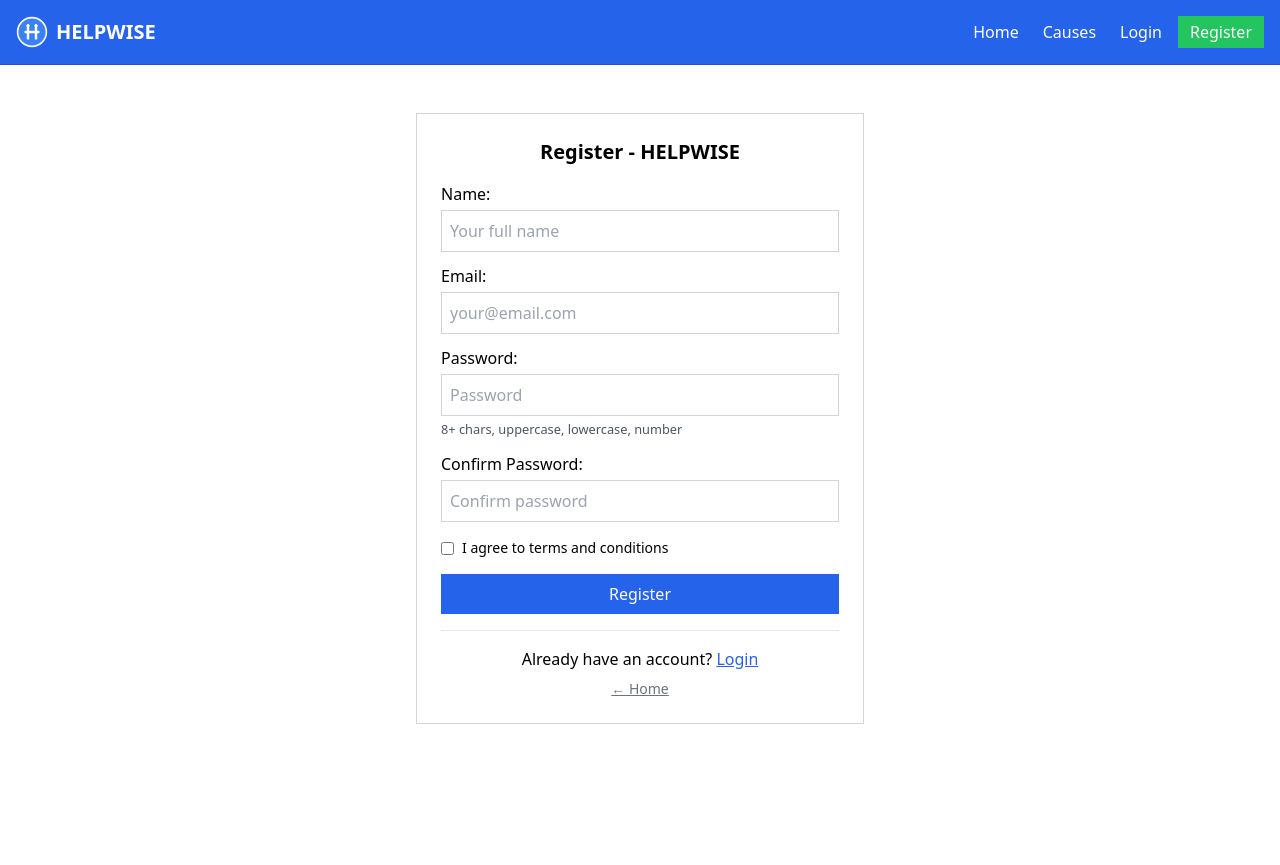
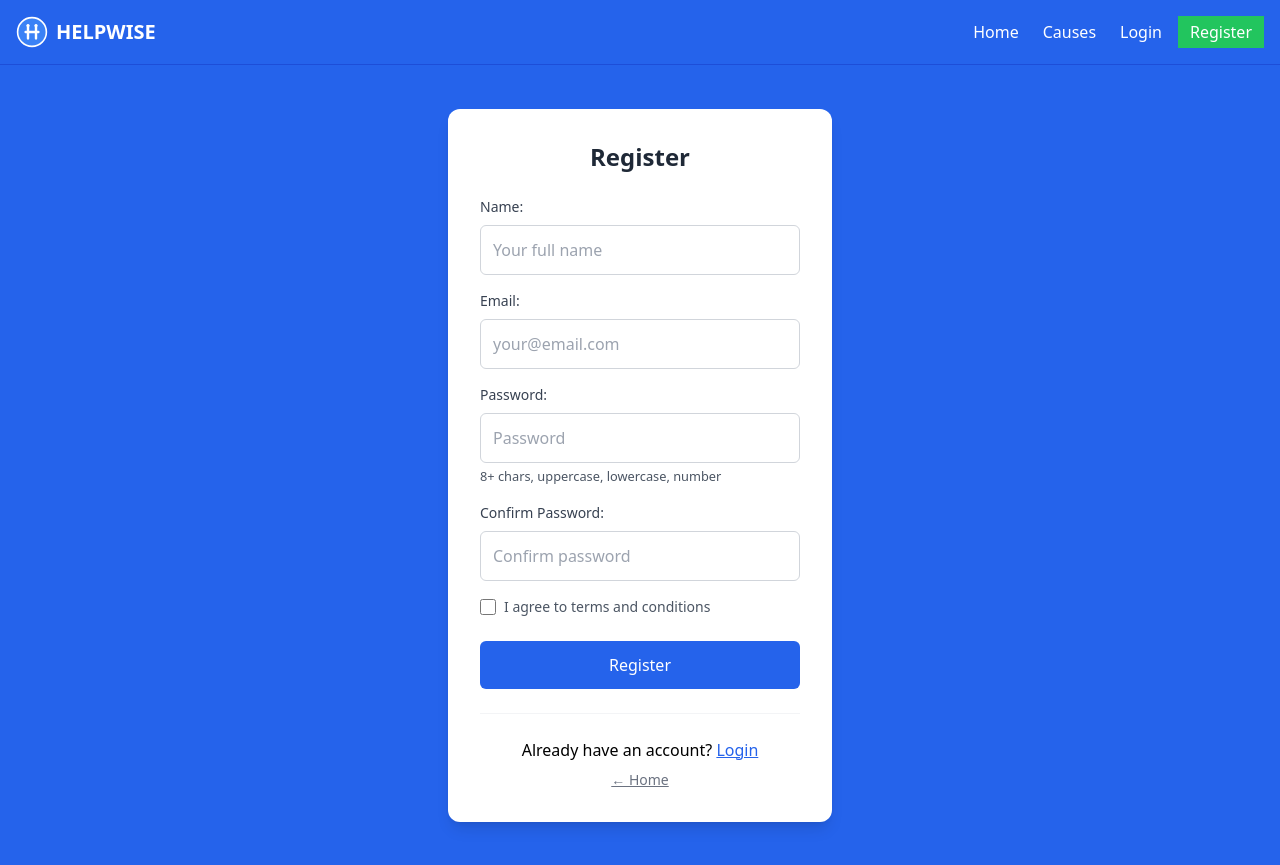
Before and after one commit to Eisman15/donation, a React (Create React App) app in the folder frontend/: page /register in a window 1280 px wide. Before the commit the page ends 800 px from the top, so only its background shows below. Built offline with nearby package versions, Linux system fonts and the light colour scheme.

Commit message:
ODT-57 Improve register page

```diff
--- a/frontend/src/pages/Register.jsx
+++ b/frontend/src/pages/Register.jsx
@@ -75,49 +75,49 @@ const Register = () => {
   };
 
   return (
-    <div className="container mx-auto p-4">
-      <div className="max-w-md mx-auto mt-8">
-        <div className="border border-gray-300 p-6 bg-white">
-          <h2 className="text-xl font-bold mb-4 text-center">Register - HELPWISE</h2>
+    <div className="min-h-screen bg-blue-600 flex items-center justify-center p-4">
+      <div className="max-w-sm w-full">
+        <div className="bg-white rounded-xl shadow-lg border-0 p-8">
+          <h2 className="text-2xl font-bold mb-6 text-center text-gray-800">Register</h2>
 
           <form onSubmit={handleSubmit}>
             {errors.general && (
-              <div className="bg-red-100 border border-red-400 text-red-700 p-3 mb-4">
+              <div className="bg-red-50 border border-red-200 text-red-700 p-3 mb-4 rounded-md">
                 {errors.general}
               </div>
             )}
 
-            <div className="mb-3">
-              <label className="block mb-1">Name:</label>
+            <div className="mb-4">
+              <label className="block mb-2 text-sm font-medium text-gray-700">Name:</label>
               <input
                 type="text"
                 value={formData.name}
                 onChange={(e) => setFormData({ ...formData, name: e.target.value })}
-                className="w-full p-2 border border-gray-300"
+                className="w-full p-3 border border-gray-300 rounded-md focus:ring-2 focus:ring-blue-500 focus:border-blue-500"
                 placeholder="Your full name"
               />
               {errors.name && <p className="text-red-600 text-sm mt-1">{errors.name}</p>}
             </div>
 
-            <div className="mb-3">
-              <label className="block mb-1">Email:</label>
+            <div className="mb-4">
+              <label className="block mb-2 text-sm font-medium text-gray-700">Email:</label>
               <input
                 type="email"
                 value={formData.email}
                 onChange={(e) => setFormData({ ...formData, email: e.target.value })}
-                className="w-full p-2 border border-gray-300"
+                className="w-full p-3 border border-gray-300 rounded-md focus:ring-2 focus:ring-blue-500 focus:border-blue-500"
                 placeholder="your@email.com"
               />
               {errors.email && <p className="text-red-600 text-sm mt-1">{errors.email}</p>}
             </div>
 
-            <div className="mb-3">
-              <label className="block mb-1">Password:</label>
+            <div className="mb-4">
+              <label className="block mb-2 text-sm font-medium text-gray-700">Password:</label>
               <input
                 type="password"
                 value={formData.password}
                 onChange={(e) => setFormData({ ...formData, password: e.target.value })}
-                className="w-full p-2 border border-gray-300"
+                className="w-full p-3 border border-gray-300 rounded-md focus:ring-2 focus:ring-blue-500 focus:border-blue-500"
                 placeholder="Password"
               />
               {errors.password && <p className="text-red-600 text-sm mt-1">{errors.password}</p>}
@@ -125,34 +125,34 @@ const Register = () => {
             </div>
 
             <div className="mb-4">
-              <label className="block mb-1">Confirm Password:</label>
+              <label className="block mb-2 text-sm font-medium text-gray-700">Confirm Password:</label>
               <input
                 type="password"
                 value={formData.confirmPassword}
                 onChange={(e) => setFormData({ ...formData, confirmPassword: e.target.value })}
-                className="w-full p-2 border border-gray-300"
+                className="w-full p-3 border border-gray-300 rounded-md focus:ring-2 focus:ring-blue-500 focus:border-blue-500"
                 placeholder="Confirm password"
               />
               {errors.confirmPassword && <p className="text-red-600 text-sm mt-1">{errors.confirmPassword}</p>}
             </div>
 
-            <div className="mb-4">
+            <div className="mb-6">
               <label className="flex items-center">
-                <input type="checkbox" required className="mr-2" />
-                <span className="text-sm">I agree to terms and conditions</span>
+                <input type="checkbox" required className="mr-2 h-4 w-4 text-blue-600 border-gray-300 rounded" />
+                <span className="text-sm text-gray-600">I agree to terms and conditions</span>
               </label>
             </div>
 
             <button
               type="submit"
               disabled={loading}
-              className="w-full bg-blue-600 text-white p-2 disabled:bg-gray-400"
+              className="w-full bg-blue-600 text-white p-3 rounded-md disabled:bg-gray-400 hover:bg-blue-700 transition-colors"
             >
               {loading ? 'Creating Account...' : 'Register'}
             </button>
           </form>
 
-          <div className="text-center mt-4 pt-4 border-t border-gray-200">
+          <div className="text-center mt-6 pt-6 border-t border-gray-100">
             <p>Already have an account? <Link to="/login" className="text-blue-600 underline">Login</Link></p>
             <p className="text-sm mt-2"><Link to="/" className="text-gray-500 underline">← Home</Link></p>
           </div>
```
